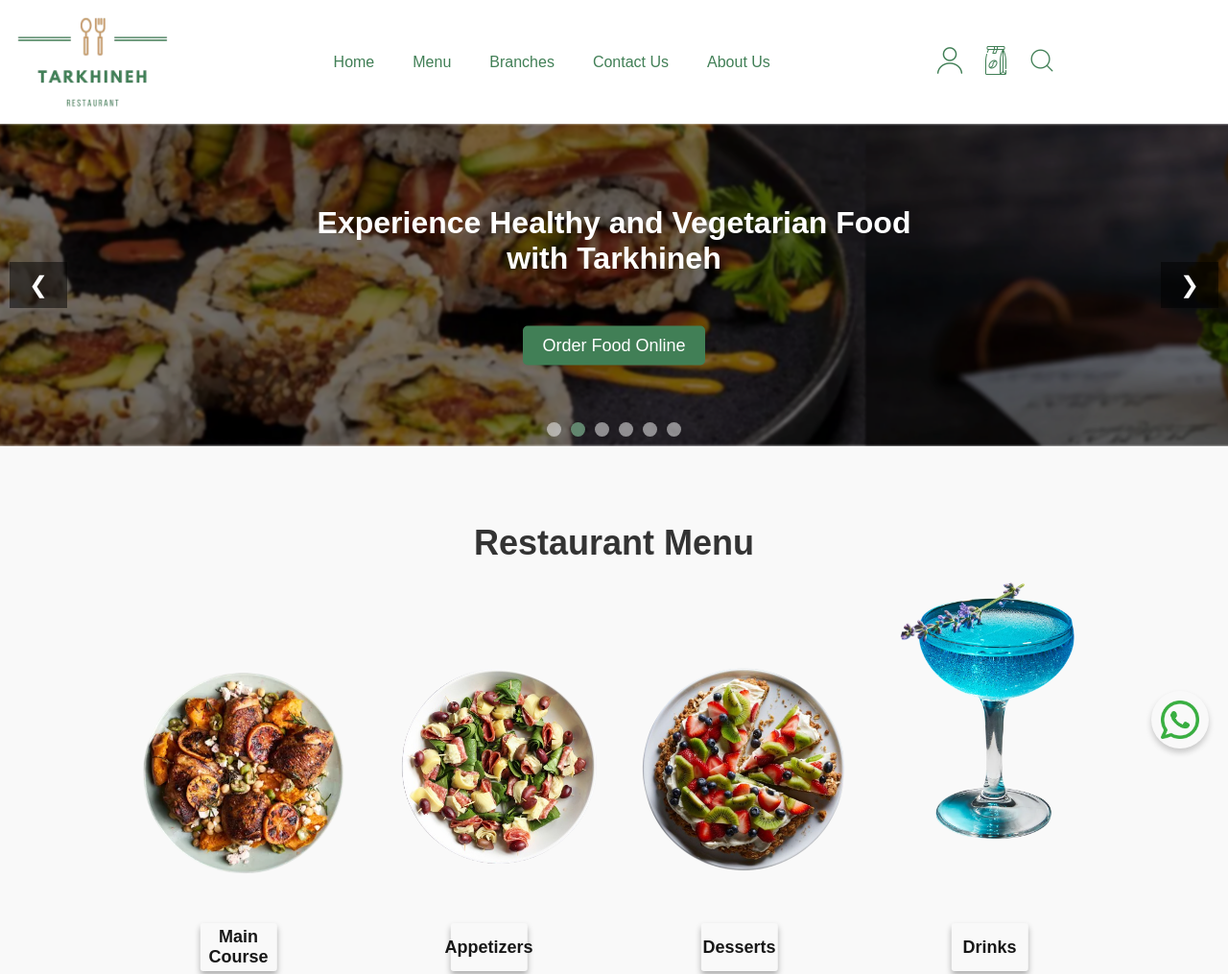
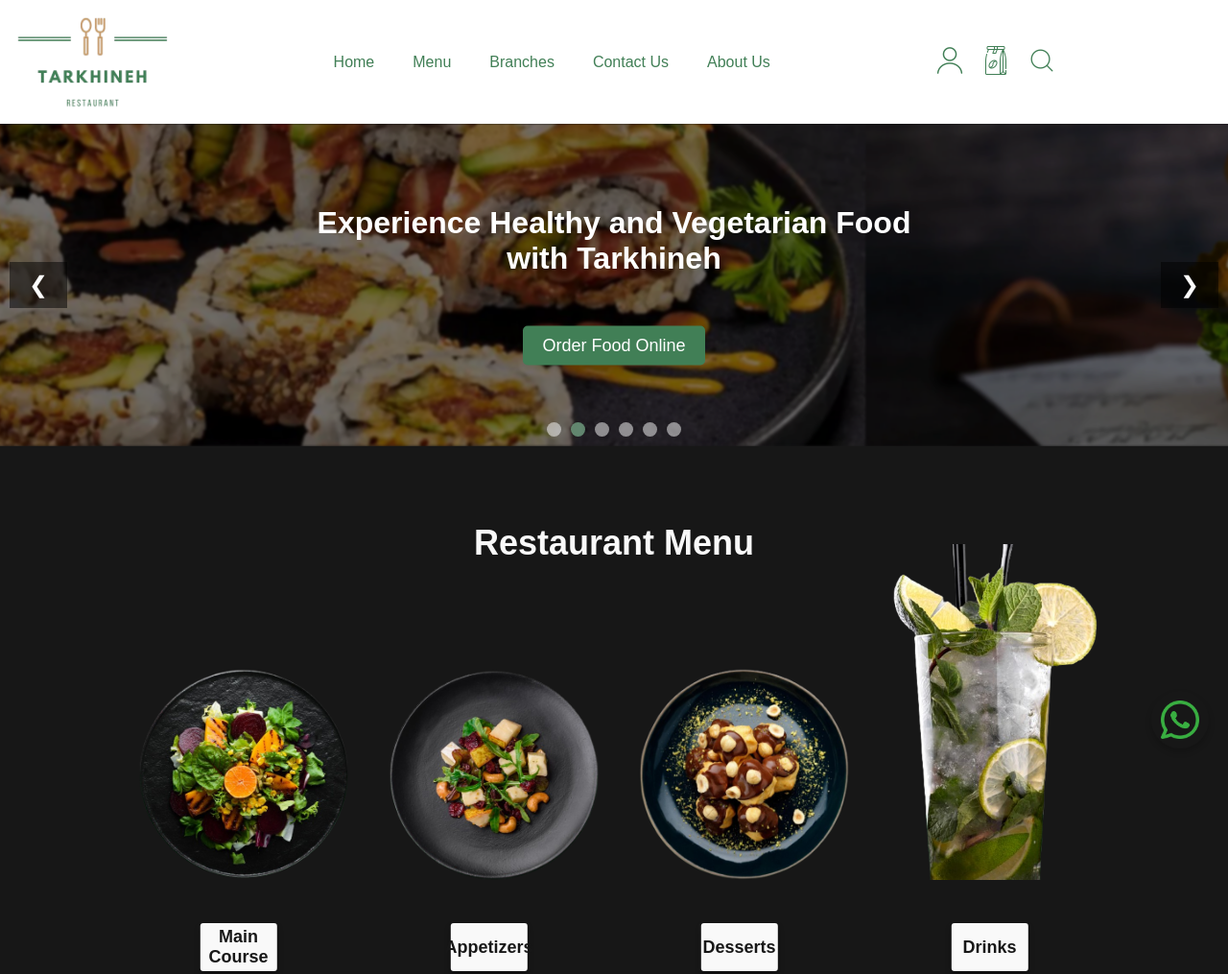
Before and after one commit to Amir-6687/Tarkhineh, a plain HTML site: page index.html in a window 1280 px wide. Shown: the top 1015 px of the page at 96% size. Drawn offline with Linux system fonts and the light colour scheme.

Commit message:
logo update

```diff
--- a/index.html
+++ b/index.html
@@ -82,25 +82,25 @@
       <div class="menu">
         <div class="menu-item">
           <div class="green-box">
-            <img src="./menu pic/03.png" alt="Main Course" />
+            <img src="./menu pic/Main course.png" alt="Main Course" />
           </div>
           <button class="gray-box">Main Course</button>
         </div>
         <div class="menu-item">
           <div class="green-box">
-            <img src="./menu pic/04.png" alt="Appetizers" />
+            <img src="./menu pic/Appetizers.png" alt="Appetizers" />
           </div>
           <button class="gray-box">Appetizers</button>
         </div>
         <div class="menu-item">
           <div class="green-box">
-            <img src="./menu pic/01.png" alt="Desserts" />
+            <img src="./menu pic/Dessert.png" alt="Desserts" />
           </div>
           <button class="gray-box">Desserts</button>
         </div>
         <div class="menu-item">
           <div class="green-box">
-            <img src="./menu pic/02.png" alt="Drinks" />
+            <img src="./menu pic/Drinks.png" alt="Drinks" />
           </div>
           <button class="gray-box">Drinks</button>
         </div>
--- a/style.css
+++ b/style.css
@@ -1,3 +1,12 @@
+/* Variables */
+:root {
+  --primary-color: #417f56;
+  --secondary-color: #2c3e50;
+  --text-color: #171717;
+  --background-color: #f9f9f9;
+  --transition-speed: 0.3s;
+}
+
 /* Reset Styles */
 * {
   margin: 0;
@@ -9,16 +18,7 @@
 body {
   margin: 0;
   font-family: Arial, sans-serif;
-  background-color: var(--background-color);
-}
-
-/* Variables */
-:root {
-  --primary-color: #417f56;
-  --secondary-color: #2c3e50;
-  --text-color: #171717;
-  --background-color: #f9f9f9;
-  --transition-speed: 0.3s;
+  background-color: var(--text-color);
 }
 
 /* Header Styles */
@@ -71,8 +71,8 @@ nav ul li a:hover {
 .search-container {
   width: 200px;
   position: absolute;
-  top: 120px; /* تنظیم فاصله از بالا */
-  right: 30px; /* قرار دادن در سمت راست */
+  top: 90px; /* تنظیم فاصله از بالا */
+  right: 20px; /* قرار دادن در سمت راست */
   background: white;
   border-radius: 8px;
   box-shadow: 0 4px 8px rgba(0, 0, 0, 0.1);
@@ -87,7 +87,7 @@ nav ul li a:hover {
   width: 100%;
   padding: 12px;
   border: 1px solid #555;
-  background-color: #417f56;
+  background-color: #95c0a3;
   border-radius: 8px;
   outline: none;
   font-size: 16px;
@@ -235,6 +235,10 @@ nav ul li a:hover {
   margin: 80px auto;
 }
 
+.menu-section h2 {
+  color: var(--background-color);
+}
+
 .menu-title {
   font-size: 36px;
   font-weight: bold;
@@ -277,14 +281,7 @@ nav ul li a:hover {
   height: 220px; /* ارتفاع ثابت برای همه تصاویر */
 
   object-fit: cover; /* برش تصویر برای تناسب با ابعاد */
-  border-radius: 50%; /* اگر می‌خواهی تصاویر دایره‌ای شوند */
   margin: 10px 5px;
-}
-
-.menu-item:nth-child(3) .green-box img {
-  width: 250px;
-  height: 250px; /* ارتفاع بیشتر برای تصویر */
-  margin: 10px 10px;
 }
 
 .menu-item:nth-child(4) .green-box img {
@@ -411,6 +408,10 @@ nav ul li a:hover {
 .branches-section {
   text-align: center; /* وسط‌چین کردن محتوا */
   margin: 80px 0; /* فاصله از بخش‌های قبلی و بعدی */
+}
+
+.branches-section h2 {
+  color: var(--background-color);
 }
 
 /* عنوان اصلی (Our Branches) */
@@ -832,29 +833,6 @@ send-btn::placeholder {
   }
 }
 
-/* @media (max-width: 768px) {
-  .branches-section {
-    padding: 0 15px;
-  }
-
-  .branches-container {
-    display: grid;
-    grid-template-columns: repeat(2, 1fr);
-    gap: 15px;
-    margin-left: 0;
-    margin-right: 0;
-  }
-
-  .branch-box {
-    width: 100%;
-    margin-bottom: 0;
-  }
-
-  .branch-box:hover {
-    transform: none;
-  }
-} */
-
 /* Media Query برای دستگاه‌های با عرض بین 768px و 1024px (تبلت) */
 @media (min-width: 769px) and (max-width: 1024px) {
   /* هدر */
```
Also changed, not shown: menu pic/Appetizers.png (added), menu pic/Dessert.png (added), menu pic/Drinks.png (added), menu pic/Main course.png (added).
